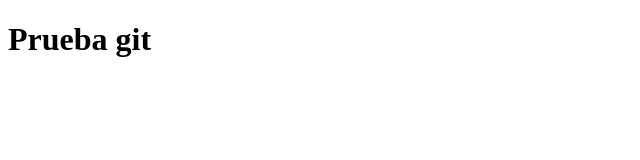
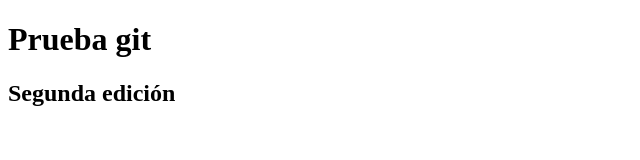
Before and after one commit to marcooolfoxygamer/repositorioprueba, a plain HTML site: page index.html in a window 1280 px wide. Shown: the whole page, without its empty margins (0-640 px from the left). Drawn offline with Linux system fonts and the light colour scheme.

Commit message:
adición de h2 con texto 'segunda edición'

```diff
--- a/index.html
+++ b/index.html
@@ -7,5 +7,6 @@
 </head>
 <body>
     <h1>Prueba git</h1>
+    <h2>Segunda edición</h2>
 </body>
 </html>
```
